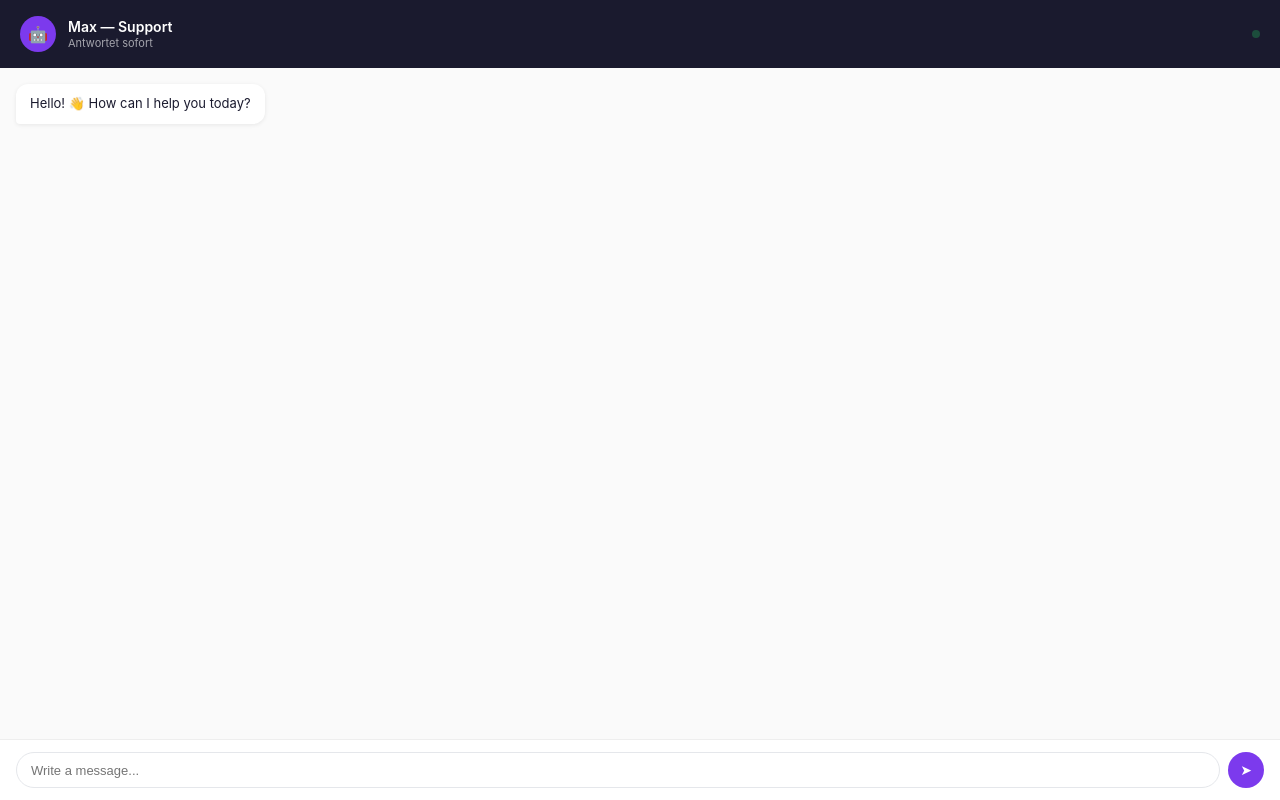
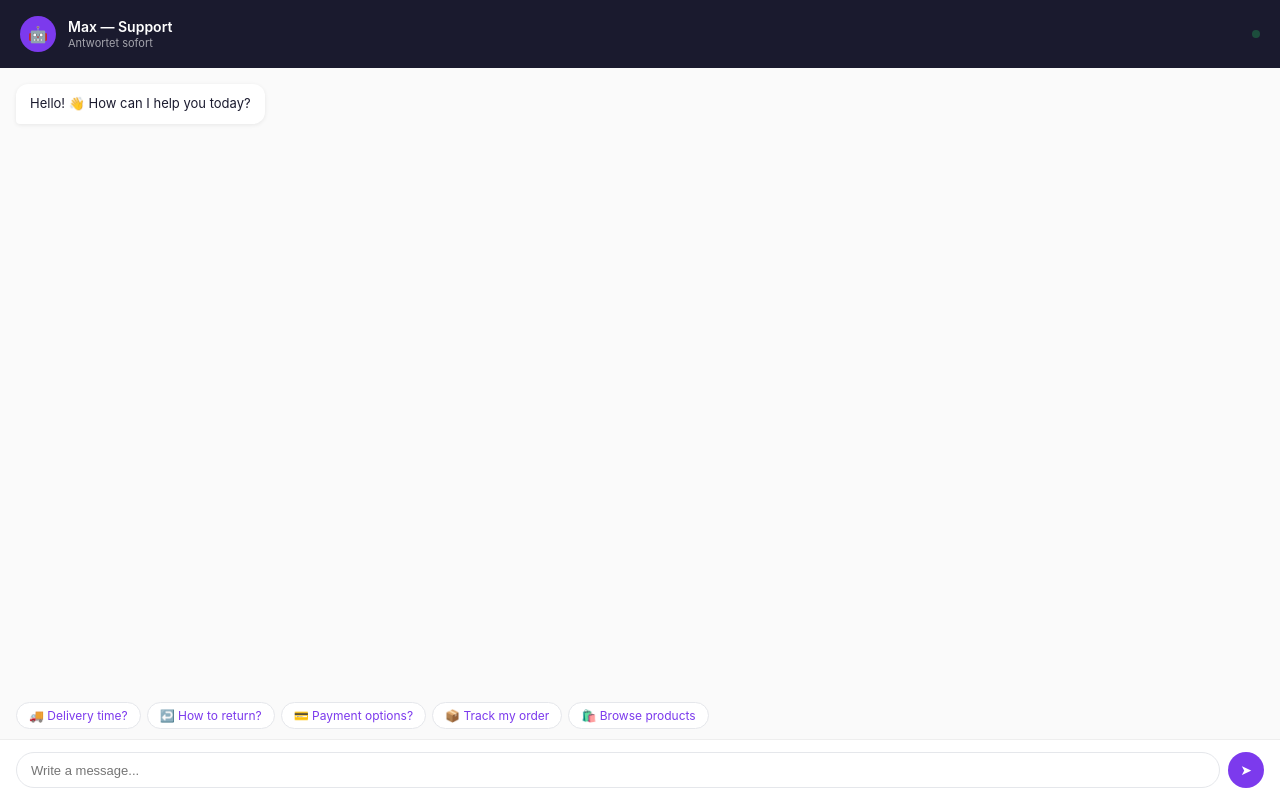
Before and after one commit to Mokara9999181/techdeal-chatbot, a website: page public/chat.html in a window 1280 px wide. Drawn offline with Linux system fonts and the light colour scheme.

Commit message:
please work mf

```diff
--- a/public/chat.html
+++ b/public/chat.html
@@ -363,6 +363,10 @@
           typeMessage(welcomeText, 'bot')
           setTimeout(() => {
             welcomeDone = true
+            setTimeout(() => {
+              welcomeDone = true
+              suggestionsEl.style.display = 'flex'
+            }, welcomeText.length * 18)
           }, welcomeText.length * 18)
         }, 1200)
       }, 400)
```
